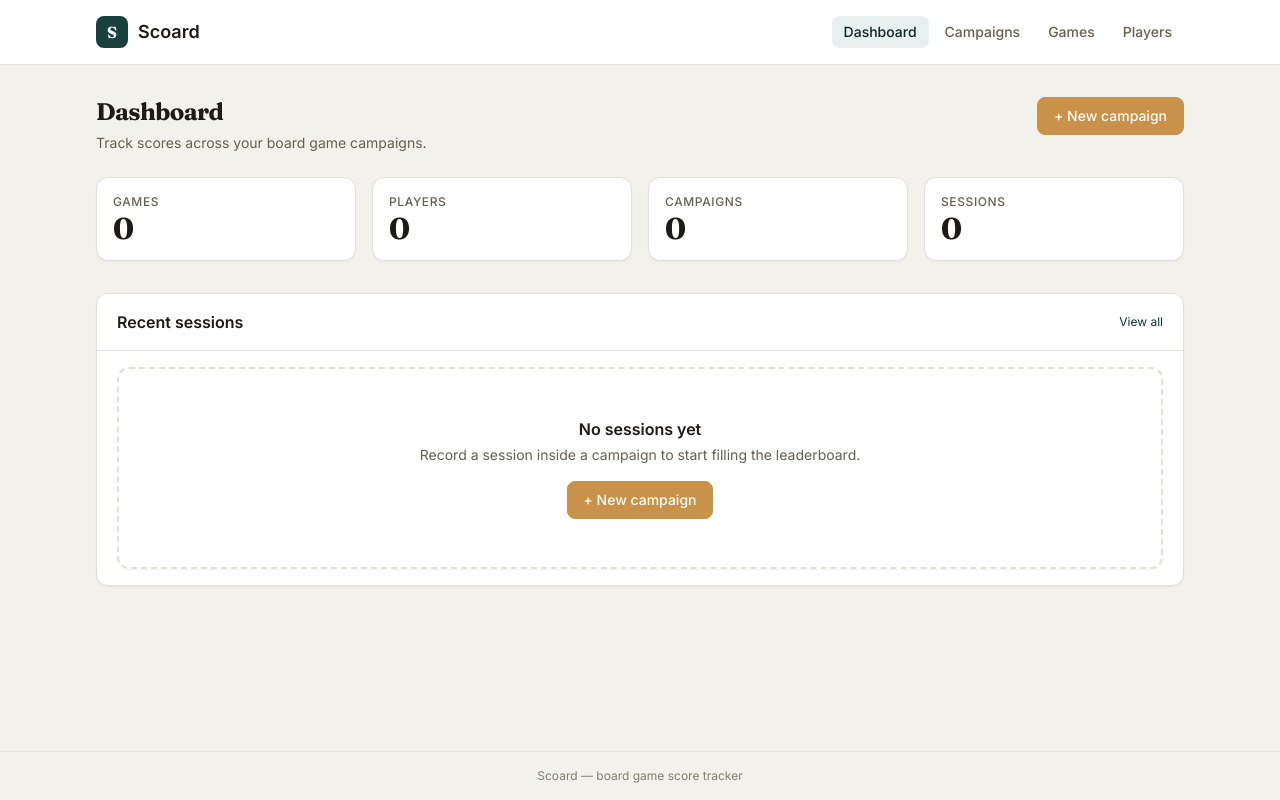
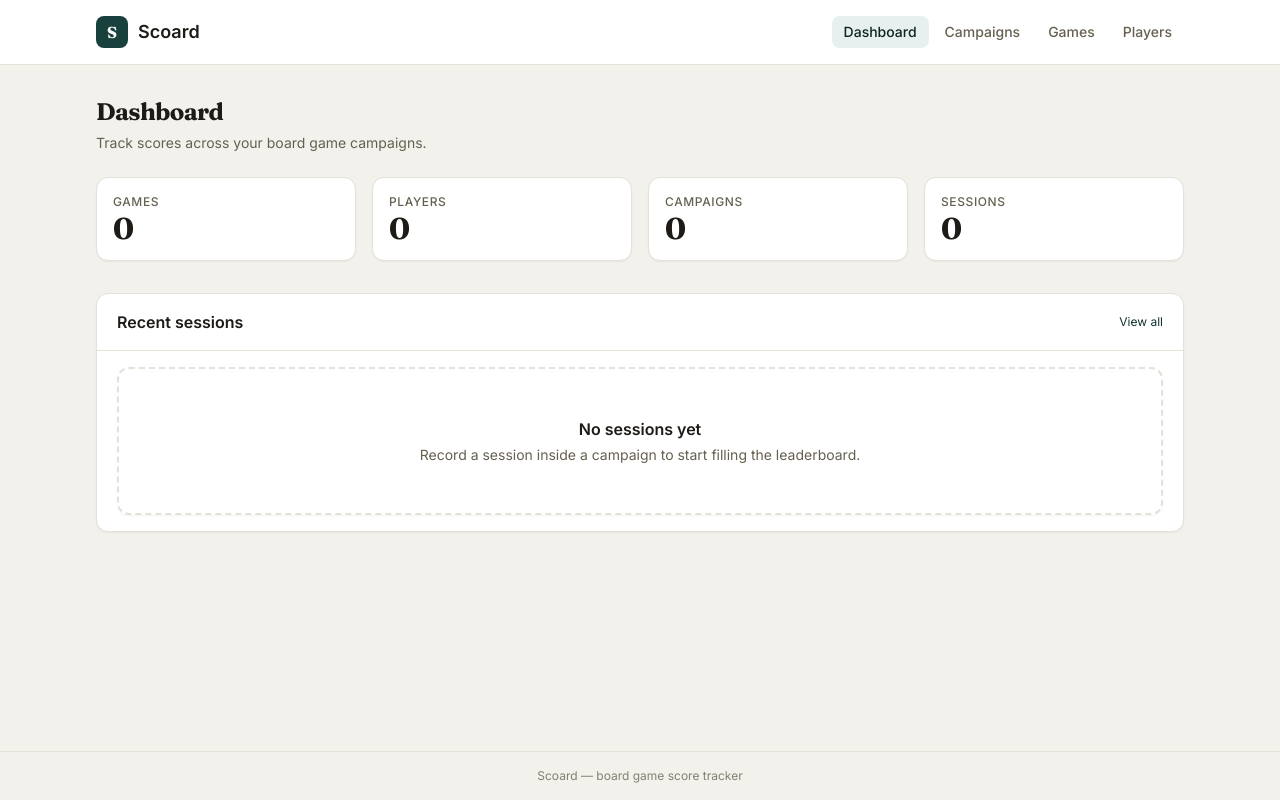
Before and after one commit to mnemarius/scoard-games, a React (Vite) app in the folder scoard-games/: page / in a window 1280 px wide. Built offline with nearby package versions, Linux system fonts and the light colour scheme.

Commit message:
remove +new campaign in dashbaord

```diff
--- a/scoard-games/src/pages/DashboardPage.tsx
+++ b/scoard-games/src/pages/DashboardPage.tsx
@@ -27,11 +27,6 @@ export function DashboardPage() {
       <PageHeader
         title="Dashboard"
         subtitle="Track scores across your board game campaigns."
-        action={
-          <Link to="/campaigns">
-            <Button>+ New campaign</Button>
-          </Link>
-        }
       />
 
       <div className="grid grid-cols-2 md:grid-cols-4 gap-4 mb-8">
@@ -59,11 +54,6 @@ export function DashboardPage() {
               <EmptyState
                 title="No sessions yet"
                 description="Record a session inside a campaign to start filling the leaderboard."
-                action={
-                  <Link to="/campaigns">
-                    <Button>+ New campaign</Button>
-                  </Link>
-                }
               />
             </div>
           ) : (
```
